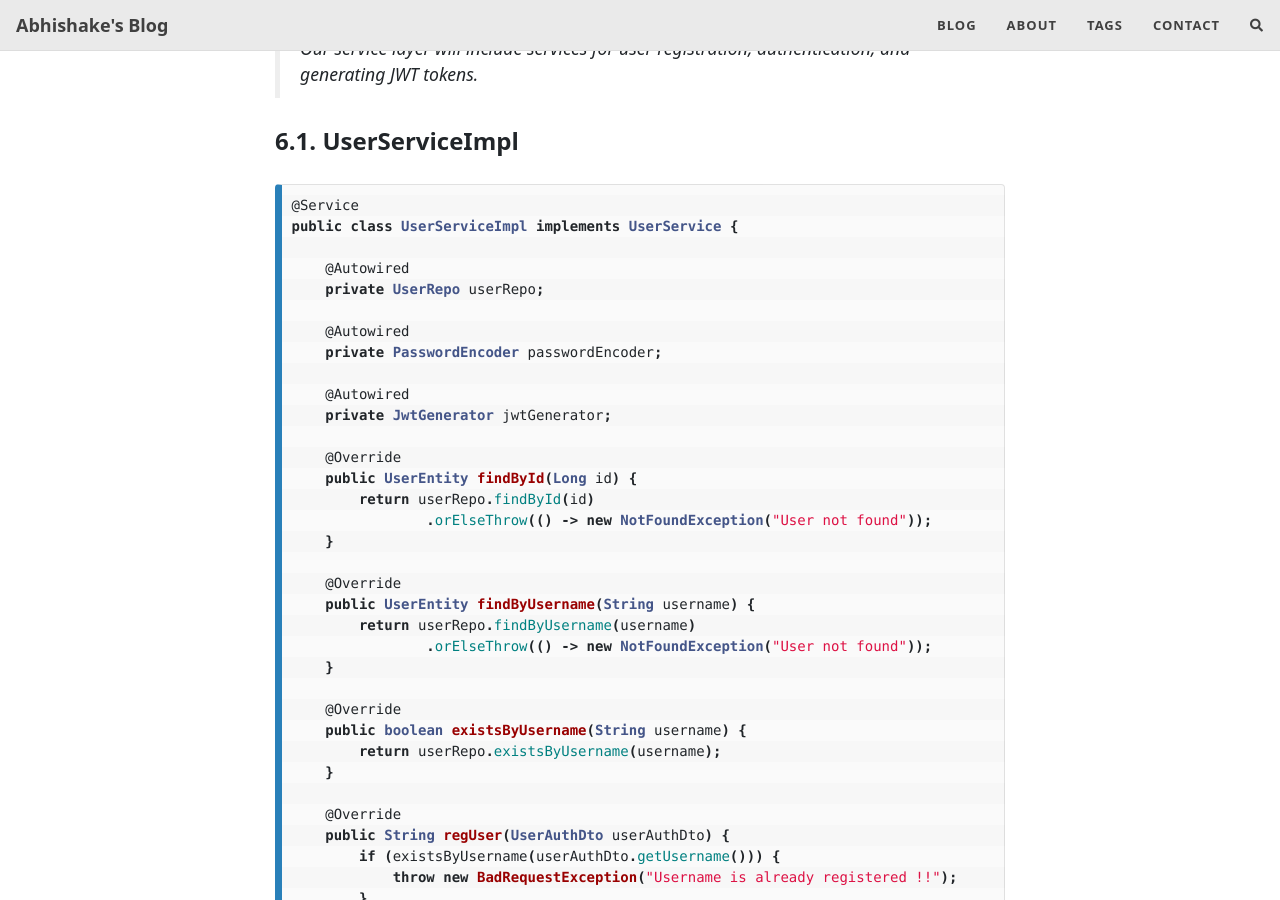
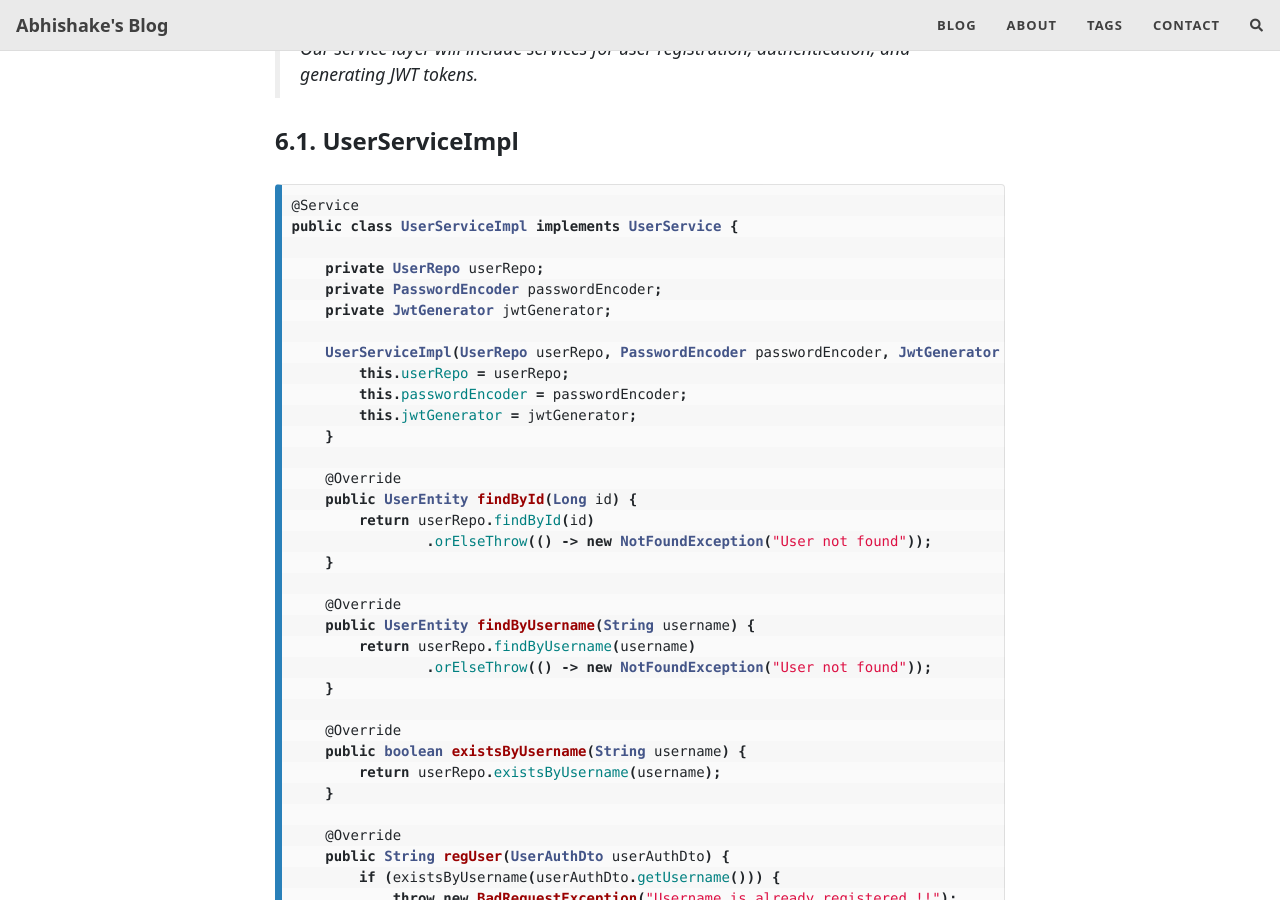
Before and after one commit to Abhishake63/abhishake.github.io, a Jekyll site: the page built from _posts/2024-02-25-spring-security-jwt.md, in a window 1280 px wide and 900 px high, scrolled down 5577 px. Built offline with Jekyll 4.4.1, drawn with Linux system fonts in a browser that asks for light colours; nearby versions of some CDN libraries; comment, search, counter and statistics services are not loaded.

Commit message:
modified blog and fixed formatting issues

````diff
--- a/_posts/2024-02-25-spring-security-jwt.md
+++ b/_posts/2024-02-25-spring-security-jwt.md
@@ -160,16 +160,16 @@
 
     ADMIN("ADMIN"), USER("USER");
 
-	private final String type;
+    private final String type;
 
-	UserType(String string) {
-		type = string;
-	}
+    UserType(String string) {
+        type = string;
+    }
 
-	@Override
-	public String toString() {
-		return type;
-	}
+    @Override
+    public String toString() {
+        return type;
+    }
 }
 ```
 
@@ -184,14 +184,15 @@
 @Service
 public class UserServiceImpl implements UserService {
 
-    @Autowired
     private UserRepo userRepo;
+    private PasswordEncoder passwordEncoder;
+    private JwtGenerator jwtGenerator;
 
-    @Autowired
-    private PasswordEncoder passwordEncoder;
-
-    @Autowired
-    private JwtGenerator jwtGenerator;
+    UserServiceImpl(UserRepo userRepo, PasswordEncoder passwordEncoder, JwtGenerator jwtGenerator) {
+        this.userRepo = userRepo;
+        this.passwordEncoder = passwordEncoder;
+        this.jwtGenerator = jwtGenerator;
+    }
 
     @Override
     public UserEntity findById(Long id) {
@@ -233,7 +234,6 @@
         return responseDto;
     }
 }
-
 ```
 
 ## **7. Configure Spring Security**
````
